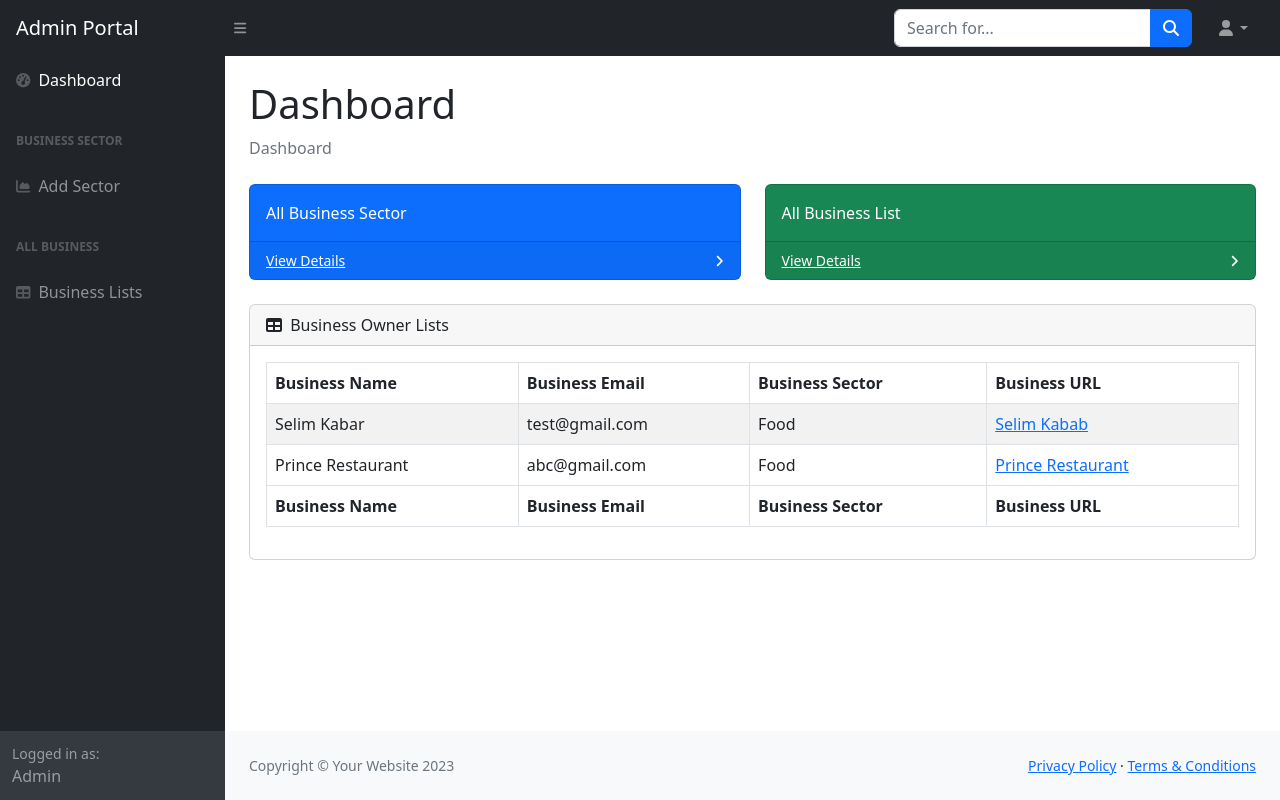
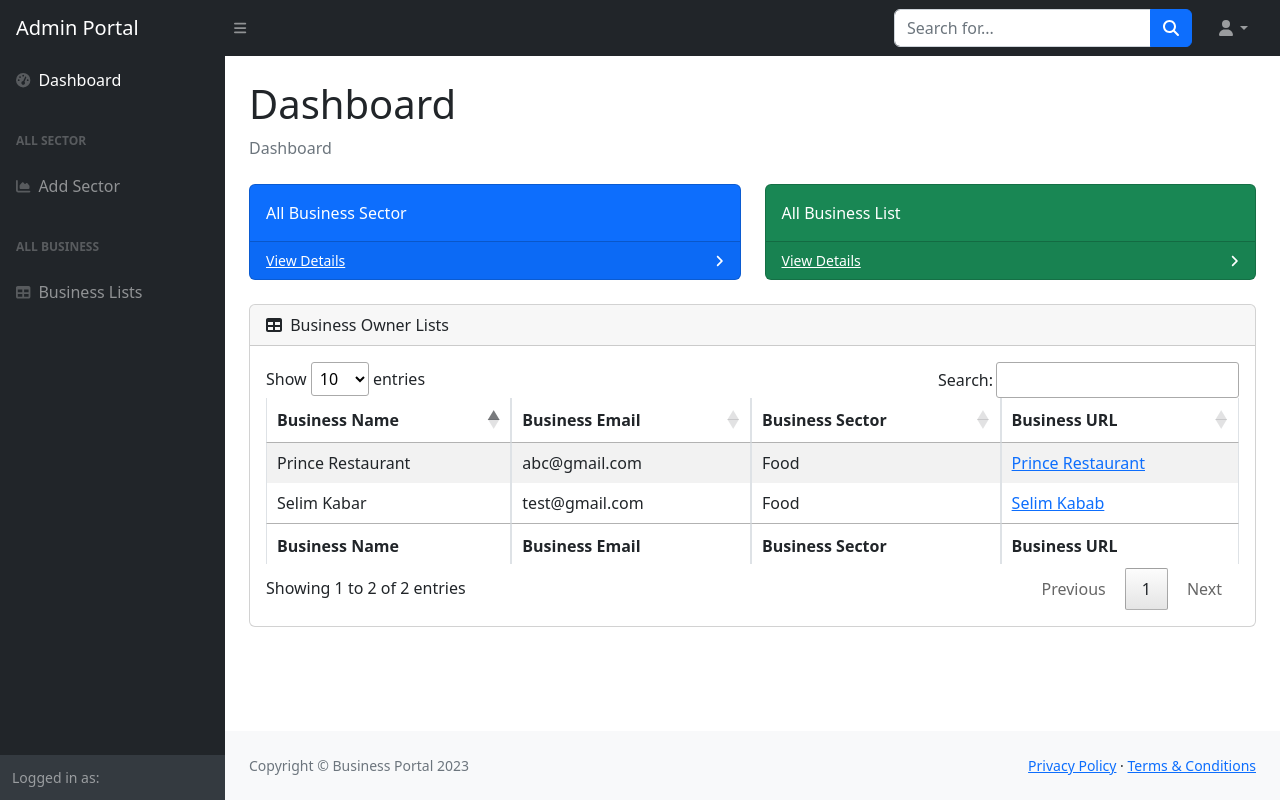
Before and after one commit to arifulhaque-wp/businessPortal, a PHP site: page /admin/dashboard.php in a window 1280 px wide. Run offline with PHP 8.4, Linux system fonts and the light colour scheme; some libraries are stand-ins or nearby versions.

Commit message:
table style

```diff
--- a/admin/assets/js/main.js
+++ b/admin/assets/js/main.js
@@ -16,3 +16,5 @@
     }
 
 });
+
+let table = new DataTable('#myTable');
--- a/admin/dashboard.php
+++ b/admin/dashboard.php
@@ -1,3 +1,7 @@
+<?php
+
+
+?>
 <!DOCTYPE html>
 <html lang="en">
     <head>
@@ -11,8 +15,8 @@
 
         <link rel="shortcut icon" href="../assets/images/favicon/favicon.ico" type="image/x-icon">
 
+        <link rel="stylesheet" href="https://cdn.datatables.net/1.13.4/css/jquery.dataTables.min.css">
         <link href="assets/css/styles.css" rel="stylesheet" />
-        <script src="https://use.fontawesome.com/releases/v6.3.0/js/all.js" crossorigin="anonymous"></script>
     </head>
     <body class="sb-nav-fixed">
         <nav class="sb-topnav navbar navbar-expand navbar-dark bg-dark">
@@ -49,7 +53,7 @@
                                 <div class="sb-nav-link-icon"><i class="fas fa-tachometer-alt"></i></div>
                                 Dashboard
                             </a>
-                            <div class="sb-sidenav-menu-heading">Business Sector</div>
+                            <div class="sb-sidenav-menu-heading">All Sector</div>
                             <a class="nav-link" href="sector.php">
                                 <div class="sb-nav-link-icon"><i class="fas fa-chart-area"></i></div>
                                 Add Sector
@@ -63,7 +67,7 @@
                     </div>
                     <div class="sb-sidenav-footer">
                         <div class="small">Logged in as:</div>
-                        Admin
+                        <?php ?>
                     </div>
                 </nav>
             </div>
@@ -118,7 +122,7 @@
                                 Business Owner Lists
                             </div>
                             <div class="card-body">
-                                <table class="table table-striped table-hover table-bordered">
+                                <table id="myTable" class="table table-striped table-hover table-bordered">
                                     <thead>
                                         <tr>
                                             <th>Business Name</th>
@@ -157,7 +161,7 @@
                 <footer class="py-4 bg-light mt-auto">
                     <div class="container-fluid px-4">
                         <div class="d-flex align-items-center justify-content-between small">
-                            <div class="text-muted">Copyright &copy; Your Website 2023</div>
+                            <div class="text-muted">Copyright &copy; Business Portal 2023</div>
                             <div>
                                 <a href="#">Privacy Policy</a>
                                 &middot;
@@ -168,7 +172,12 @@
                 </footer>
             </div>
         </div>
+
+
+        <script src="assets/js/jquery-3.6.4.min.js"></script>
         <script src="https://cdn.jsdelivr.net/npm/bootstrap@5.2.3/dist/js/bootstrap.bundle.min.js" crossorigin="anonymous"></script>
+        <script src="https://use.fontawesome.com/releases/v6.3.0/js/all.js" crossorigin="anonymous"></script>
+        <script src="https://cdn.datatables.net/1.13.4/js/jquery.dataTables.min.js"></script>
         <script src="assets/js/main.js"></script>
     </body>
 </html>
```
Also changed, not shown: admin/businessList.php (+10 -5 lines), admin/sector.php (+9 -6 lines).
